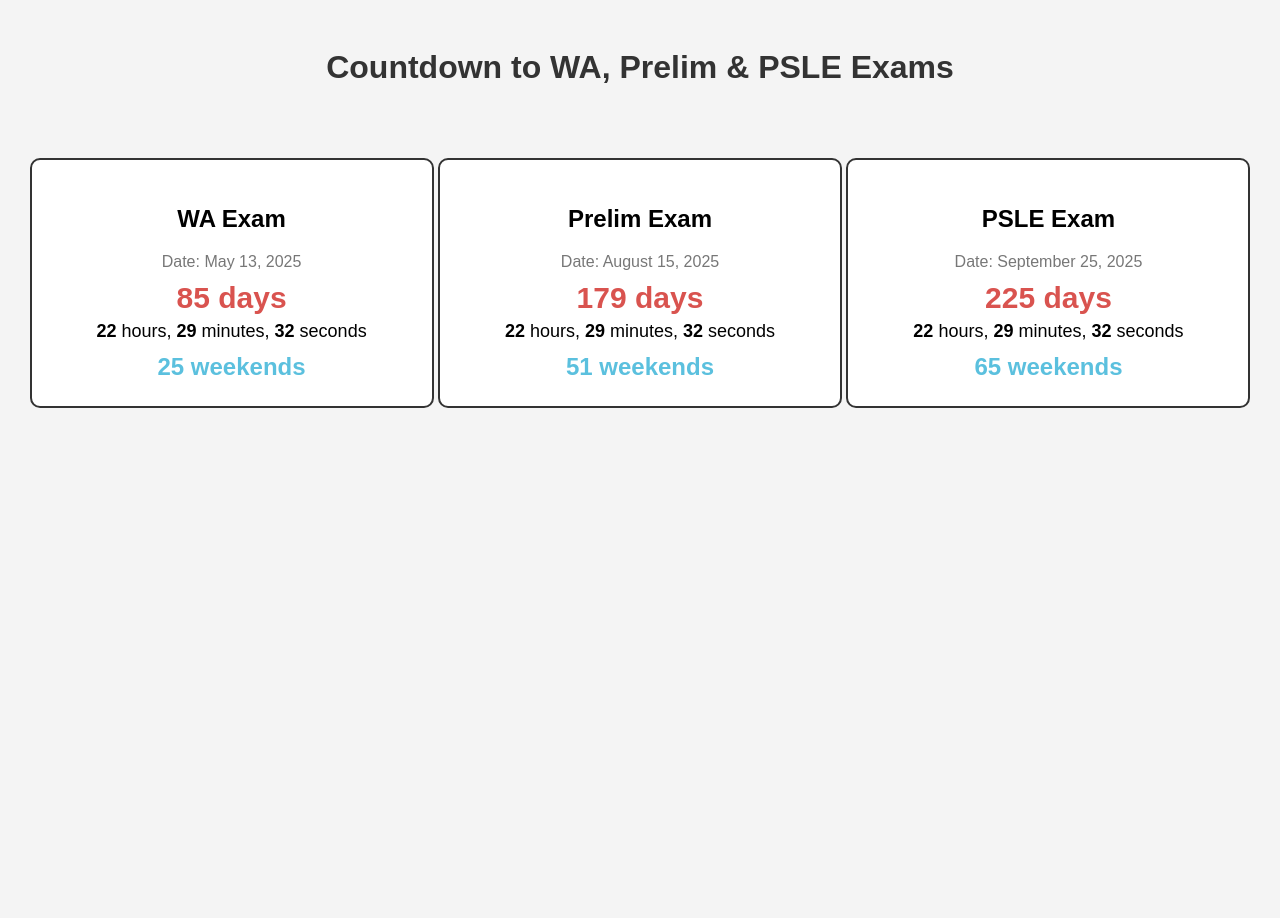
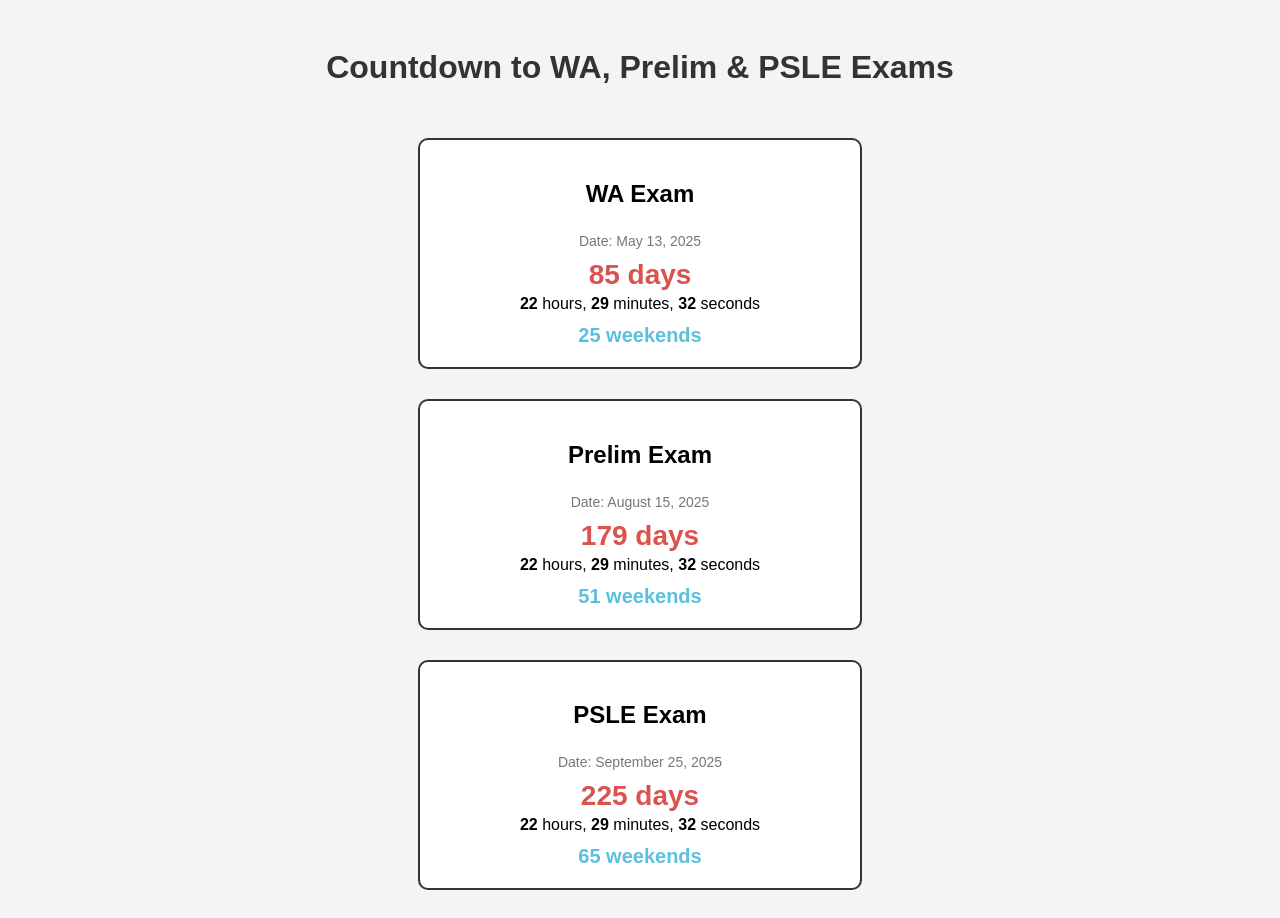
Before and after one commit to jpang123456/pslecountdown-2025, a plain HTML site: page index.html in a window 1280 px wide. Before the commit the page ends 800 px from the top, so only its background shows below. Drawn offline with Linux system fonts and the light colour scheme.

Commit message:
Update index.html

```diff
--- a/index.html
+++ b/index.html
@@ -10,32 +10,39 @@
             text-align: center;
             background-color: #f4f4f4;
             padding: 20px;
+            display: flex;
+            flex-direction: column;
+            align-items: center;
         }
         h1 {
             color: #333;
         }
         .countdown-container {
-            margin-top: 50px;
-            padding: 25px;
+            margin-top: 30px;
+            padding: 20px;
             border: 2px solid #333;
             border-radius: 10px;
             background-color: #fff;
-            display: inline-block;
-            width: 350px;
+            width: 90%;
+            max-width: 400px;
+            text-align: center;
+            display: flex;
+            flex-direction: column;
+            align-items: center;
         }
         .countdown, .weekendCountdown {
-            font-size: 24px;
+            font-size: 20px;
             font-weight: bold;
             margin-top: 10px;
         }
         .bold-days {
-            font-size: 30px;
+            font-size: 28px;
             font-weight: bold;
             color: #d9534f;
             display: block;
         }
         .small-text {
-            font-size: 18px;
+            font-size: 16px;
             font-weight: normal;
         }
         .bold-number {
@@ -45,7 +52,7 @@
             color: #5bc0de;
         }
         .exam-date {
-            font-size: 16px;
+            font-size: 14px;
             color: #777;
             margin-top: 5px;
         }
```
